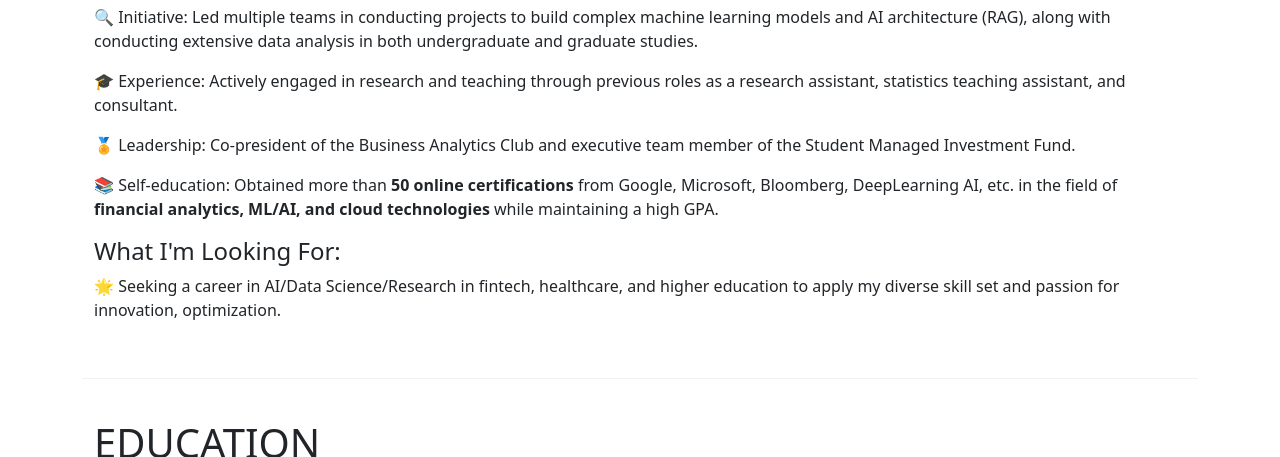
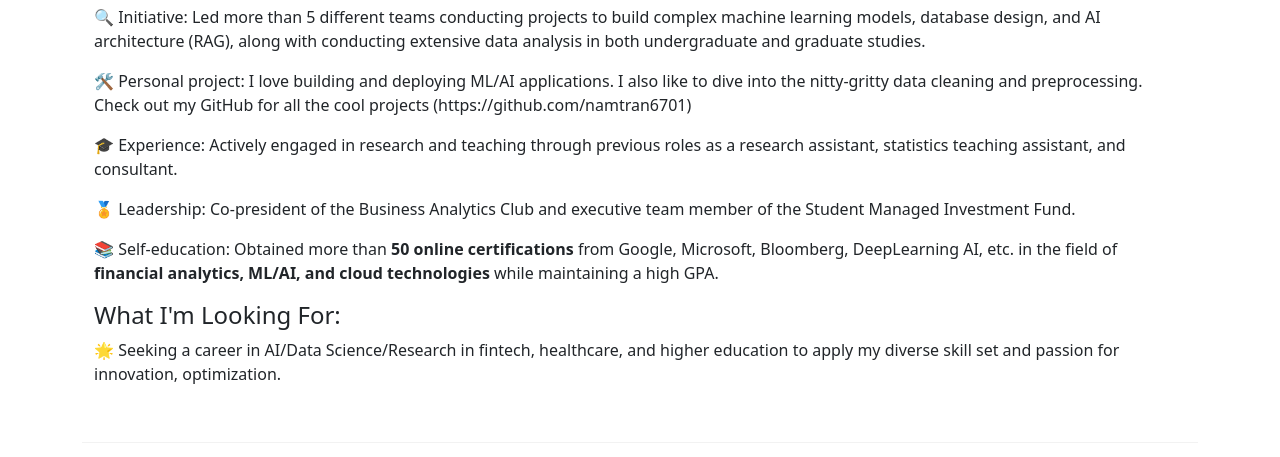
Before and after one commit to namtran6701/namtran6701.github.io, a plain HTML site: page index.html in a window 1280 px wide. Shown: the part 643-1100 px from the top of the page. Drawn offline with nearby package versions, Linux system fonts and the light colour scheme.

Commit message:
update bio

```diff
--- a/index.html
+++ b/index.html
@@ -46,7 +46,8 @@
             <h1>ABOUT ME</h1>
             <main>
                 <h4>What I've Done:</h4>
-                <p>🔍 Initiative: Led multiple teams in conducting projects to build complex machine learning models and AI architecture (RAG), along with conducting extensive data analysis in both undergraduate and graduate studies.</p>
+                <p>🔍 Initiative: Led more than 5 different teams conducting projects to build complex machine learning models, database design, and AI architecture (RAG), along with conducting extensive data analysis in both undergraduate and graduate studies.</p>
+                <p>🛠️ Personal project: I love building and deploying ML/AI applications. I also like to dive into the nitty-gritty data cleaning and preprocessing. Check out my GitHub for all the cool projects (https://github.com/namtran6701) </p>
                 <p>🎓 Experience: Actively engaged in research and teaching through previous roles as a research assistant, statistics teaching assistant, and consultant.</p>
                 <p>🏅 Leadership: Co-president of the Business Analytics Club and executive team member of the Student Managed Investment Fund.</p>
                 <p>📚 Self-education: Obtained more than <b>50 online certifications</b> from Google, Microsoft, Bloomberg, DeepLearning AI, etc. in the field of <b>financial analytics, ML/AI, and cloud technologies</b>  while maintaining a high GPA.</p>
```
